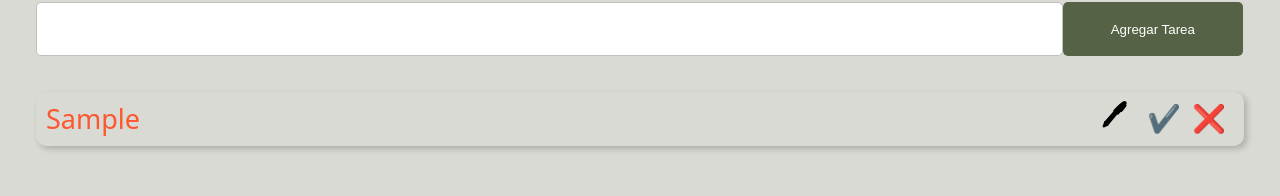
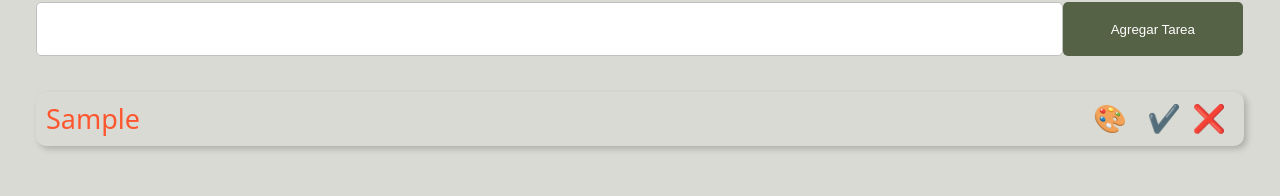
Before and after one commit to gbdadx/reactUTNargprogProyecto, a React (Vite) app: page / in a window 1280 px wide. Both pictures are taken after typing "Sample" into the empty fields and a click on the button "Agregar Tarea". Shown: the part 200-396 px from the top of the page. Built offline with nearby package versions, Linux system fonts and the light colour scheme.

Commit message:
changed edit emoji

```diff
--- a/src/components/TaskItem.jsx
+++ b/src/components/TaskItem.jsx
@@ -11,7 +11,7 @@ const TaskItem = ({ task, index, removeTask, verifyTask,  editTask}) => {
       <div className="task-name">{task.name}</div>
       <div className="task-actions">
         <button className="edit" onClick={() => editTask(index)}>
-          🖊
+          🎨
         </button>
         <button className="remove" onClick={() => removeTask(index)}>
           ❌
```
